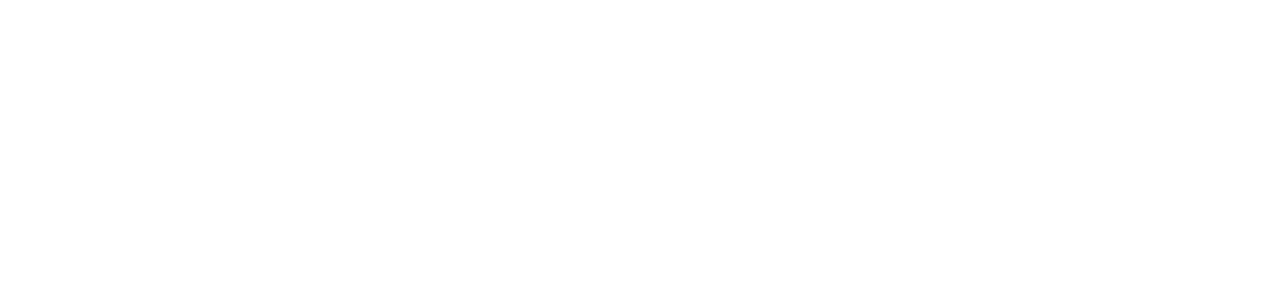
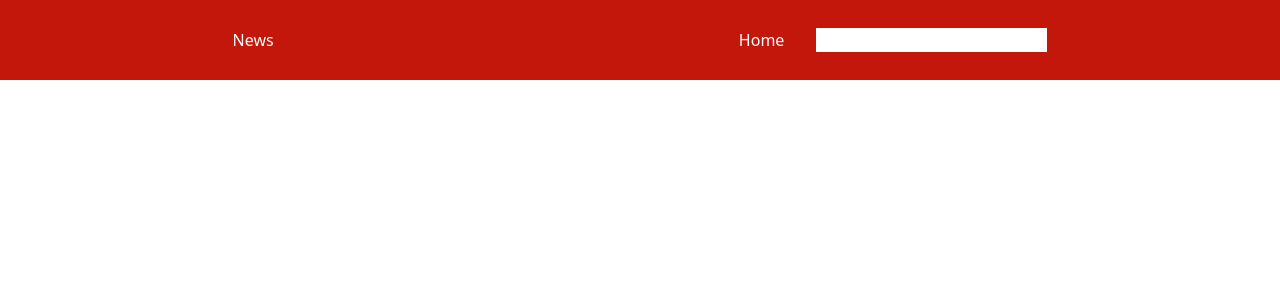
Before and after one commit to guivargas95/Portfolio-ReactVite, a React (Vite) app: page /noticias in a window 1280 px wide. Before the commit this address had no page. Shown: the top 300 px of the page. Built offline with nearby package versions, Linux system fonts and the light colour scheme; a web font is replaced by a local one.

Commit message:
Início da criação do projeto de notícias

```diff
--- a/src/App.tsx
+++ b/src/App.tsx
@@ -1,14 +1,9 @@
-import MainFooter from "./components/mainFooter"
-import MainNavbar from "./components/mainNavbar"
 import Index from "./pages/Portfólio"
-import { AppRoutes } from "./Routes"
 
 function App() {
 
   return (
     <Index />
-
   )
 }
-
 export default App
--- /dev/null
+++ b/src/components/Noticias/destaques/index.tsx
@@ -0,0 +1,7 @@
+export default function Destaques() {
+    return(
+        <div>
+
+        </div>
+    )
+}
--- /dev/null
+++ b/src/components/Noticias/listaNoticias/index.tsx
@@ -0,0 +1,7 @@
+export default function ListaNoticias() {
+    return(
+        <div>
+
+        </div>
+    )
+}
--- /dev/null
+++ b/src/components/Noticias/noticiasNavbar/index.tsx
@@ -0,0 +1,13 @@
+export default function NoticiasNavbar() {
+    return (
+        <div>
+            <header className="flex flex-wrap h-20 bg-noticia-vermelho text-white items-center justify-around">
+                <a href="">News</a>
+                <ul className="flex">
+                    <li className="mr-4">Home</li>
+                    <li className="ml-4"><input type="text" /></li>
+                </ul>
+            </header>
+        </div>
+    )
+}
--- a/src/main.tsx
+++ b/src/main.tsx
@@ -6,7 +6,7 @@
   Route,
 } from "react-router-dom";
 import App from './App'
-import Page1 from "./pages/Page1";
+import Noticias from './pages/Noticias';
 import Page2 from "./pages/Page2";
 import './reset.css'
 
@@ -15,7 +15,7 @@
     <BrowserRouter>
       <Routes>
         <Route path="/" element={<App />} />
-        <Route path="page1" element={<Page1 />} />
+        <Route path="noticias" element={<Noticias />} />
         <Route path="page2" element={<Page2 />} />
       </Routes>
     </BrowserRouter>
--- a/src/pages/Noticias/index.tsx
+++ b/src/pages/Noticias/index.tsx
@@ -1,3 +1,12 @@
+import NoticiasNavbar from "../../components/Noticias/noticiasNavbar";
+
 export default function Noticias() {
-    <div>1</div>
+    return(
+
+        <div>
+            <NoticiasNavbar />
+        </div>
+
+    )
+
 }
--- a/src/pages/Page1.tsx
+++ /dev/null
@@ -1,6 +0,0 @@
-function Page1() {
-    return(
-        <h1>asdasdqweqwe teste 1 page</h1>
-    )
-}
-export default Page1
--- a/tailwind.config.cjs
+++ b/tailwind.config.cjs
@@ -14,6 +14,9 @@
           azul4: '#0D2647',
           cinza: '#8299b0',
         },
+        noticia: {
+          vermelho: '#c4170c',
+        }
       },
       fontFamily: {
         padrao: ['Ibarra Real Nova', 'serif'],
```
Also changed, not shown: src/Routes.tsx (deleted, +0 -21 lines), public/assets/noticias/imagens/noticias.png (added).
